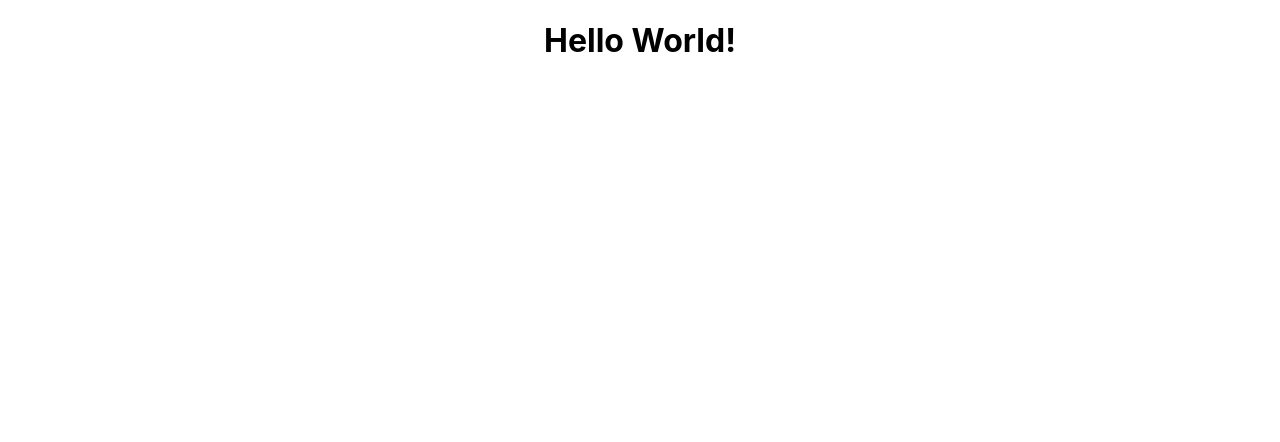
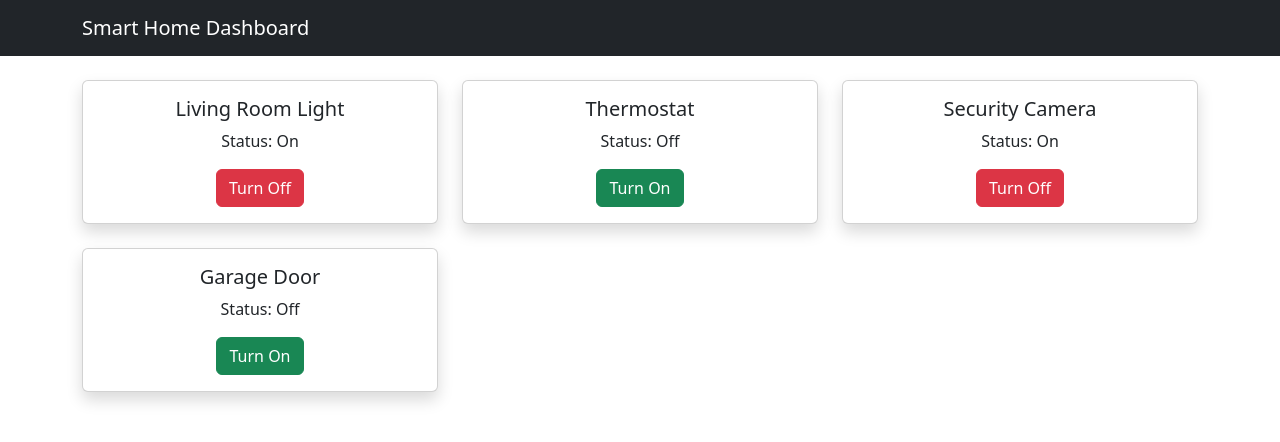
Before and after one commit to anastasiiabalanitem241/Web_class, a React (Create React App) app: page / in a window 1280 px wide. Shown: the top 442 px of the page. Built offline with nearby package versions, Linux system fonts and the light colour scheme.

Commit message:
Install the Bootstrap library and react-bootstrap. Task Lab2

```diff
--- a/package.json
+++ b/package.json
@@ -7,7 +7,9 @@
     "@testing-library/jest-dom": "^6.6.3",
     "@testing-library/react": "^16.3.0",
     "@testing-library/user-event": "^13.5.0",
+    "bootstrap": "^5.3.6",
     "react": "^19.1.0",
+    "react-bootstrap": "^2.10.10",
     "react-dom": "^19.1.0",
     "react-scripts": "5.0.1",
     "web-vitals": "^2.1.4"
--- a/src/App.js
+++ b/src/App.js
@@ -1,12 +1,32 @@
 import logo from './logo.svg';
 import './App.css';
+import React from 'react';
+import AppNavbar from './components/Navbar';
+import DeviceCard from './components/DeviceCard';
+import { Container, Row, Col } from 'react-bootstrap';
+
+const devices = [
+    { name: 'Living Room Light', status: true },
+    { name: 'Thermostat', status: false },
+    { name: 'Security Camera', status: true },
+    { name: 'Garage Door', status: false },
+];
 
 function App() {
-  return (
-    <div className="App">
-      <h1>Hello World!</h1>
-    </div>
-  );
+    return (
+        <>
+            <AppNavbar />
+            <Container className="mt-4">
+                <Row>
+                    {devices.map((device, index) => (
+                        <Col md={6} lg={4} className="mb-4" key={index}>
+                            <DeviceCard device={device} />
+                        </Col>
+                    ))}
+                </Row>
+            </Container>
+        </>
+    );
 }
 
 export default App;
--- /dev/null
+++ b/src/components/DeviceCard.js
@@ -0,0 +1,22 @@
+import React, { useState } from 'react';
+import { Card, Button } from 'react-bootstrap';
+
+function DeviceCard({ device }) {
+    const [isOn, setIsOn] = useState(device.status);
+
+    const toggleDevice = () => setIsOn(!isOn);
+
+    return (
+        <Card className="text-center shadow">
+            <Card.Body>
+                <Card.Title>{device.name}</Card.Title>
+                <Card.Text>Status: {isOn ? 'On' : 'Off'}</Card.Text>
+                <Button variant={isOn ? 'danger' : 'success'} onClick={toggleDevice}>
+                    Turn {isOn ? 'Off' : 'On'}
+                </Button>
+            </Card.Body>
+        </Card>
+    );
+}
+
+export default DeviceCard;
--- /dev/null
+++ b/src/components/Navbar.js
@@ -0,0 +1,14 @@
+import React from 'react';
+import { Navbar, Container } from 'react-bootstrap';
+
+function AppNavbar() {
+    return (
+        <Navbar bg="dark" variant="dark">
+            <Container>
+                <Navbar.Brand>Smart Home Dashboard</Navbar.Brand>
+            </Container>
+        </Navbar>
+    );
+}
+
+export default AppNavbar;
--- a/src/index.js
+++ b/src/index.js
@@ -3,6 +3,7 @@ import ReactDOM from 'react-dom/client';
 import './index.css';
 import App from './App';
 import reportWebVitals from './reportWebVitals';
+import 'bootstrap/dist/css/bootstrap.min.css';
 
 const root = ReactDOM.createRoot(document.getElementById('root'));
 root.render(
```
Also changed, not shown: 1 other file (tests, documents, lock files or other folders).
